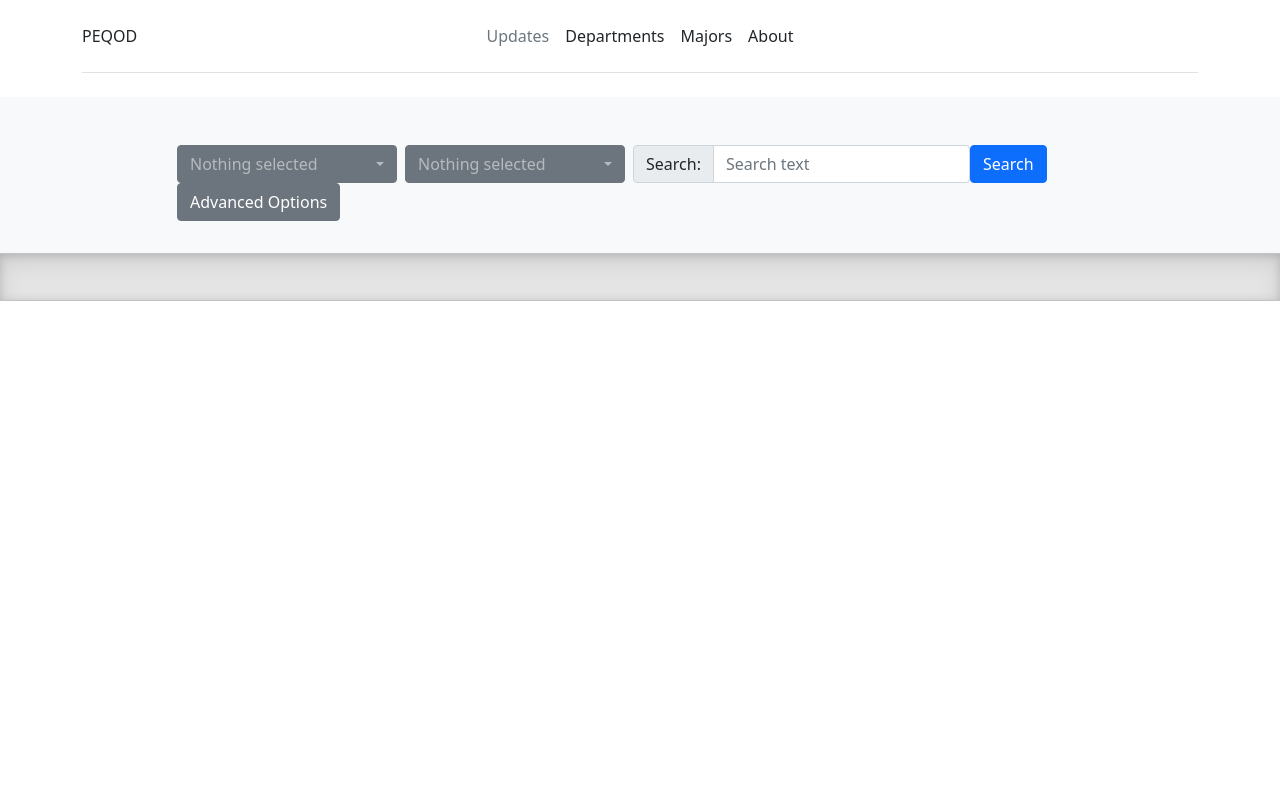
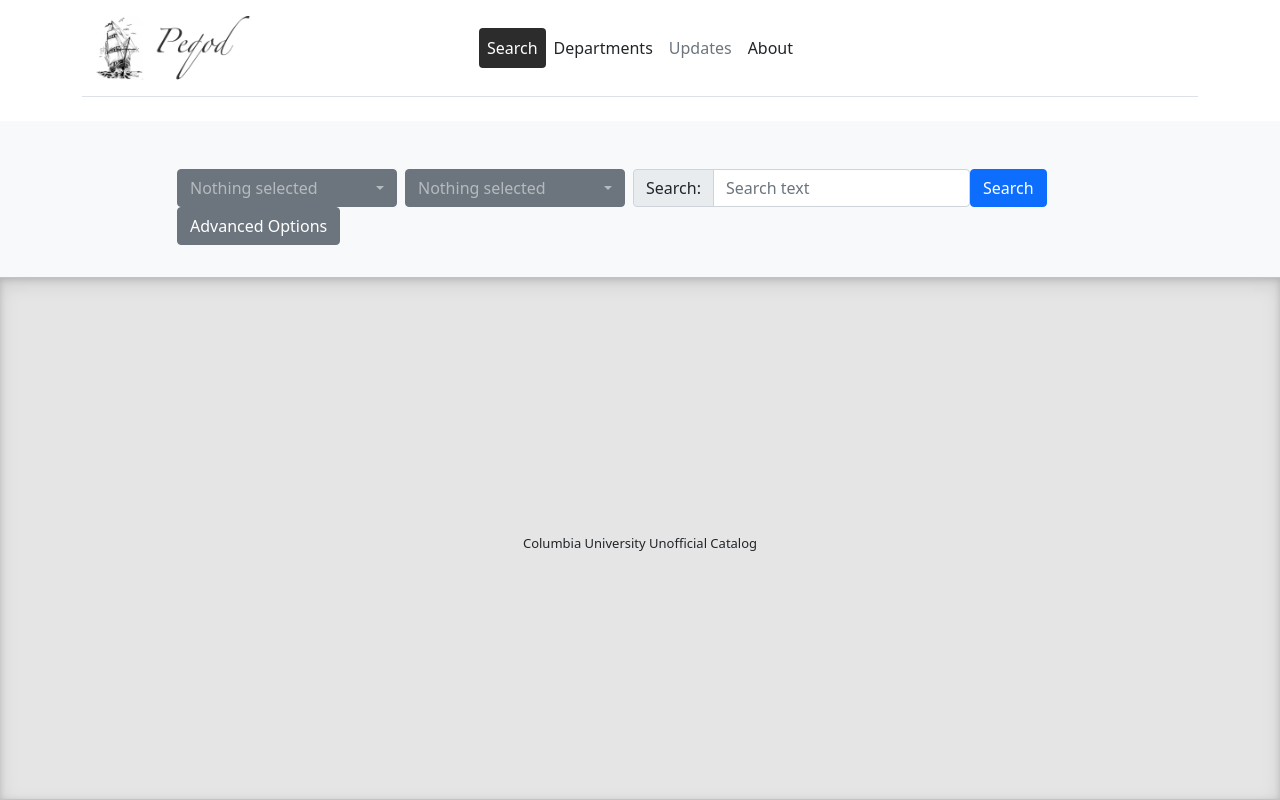
Before and after one commit to soid/peqod, a Django app: page / in a window 1280 px wide. Run offline with Django 3.2, Linux system fonts and the light colour scheme; data that the repository does not hold is empty; some libraries are stand-ins or nearby versions.

Commit message:
about page; logos (temporary with for test shutterstock pics); some design adjustments

```diff
--- a/catalog/catalog/urls.py
+++ b/catalog/catalog/urls.py
@@ -21,6 +21,7 @@ from courses import views
 urlpatterns = [
     path('admin/', admin.site.urls),
     path('', views.index, name='index'),
+    path('about', views.about, name='about'),
     path('course/<str:course_code>/<str:term>', views.course, name='course'),
     path('instr/<str:instructor_name>', views.instructor_view, name='instructor'),
 ]
--- a/catalog/courses/static/custom.css
+++ b/catalog/courses/static/custom.css
@@ -1,12 +1,31 @@
-.b-example-divider {
-    height: 3rem;
+.footer-divider {
+    min-height: 3rem;
     background-color: rgba(0, 0, 0, .1);
     border: solid rgba(0, 0, 0, .15);
     border-width: 1px 0;
     box-shadow: inset 0 .5em 1.5em rgba(0, 0, 0, .1), inset 0 .125em .5em rgba(0, 0, 0, .15);
+
+    font-size: small;
+    align-content: center;
+    text-align: center;
+    padding-top: 10px;
+    cursor: default;
+
+    flex:1;
 }
 
 .pre-scrollable {
     max-height: 340px;
     overflow-y: scroll;
 }
+
+.nav-pills .nav-link.active {
+    background-color: #2c2c2c !important;
+}
+
+.wrap {
+    height: 100vh;
+    width: 100%;
+    display:flex;
+    flex-direction:column;
+}
--- a/catalog/courses/templates/base.html
+++ b/catalog/courses/templates/base.html
@@ -15,18 +15,18 @@
 <script src="https://cdn.jsdelivr.net/npm/bootstrap@5.0.0/dist/js/bootstrap.bundle.min.js" integrity="sha384-p34f1UUtsS3wqzfto5wAAmdvj+osOnFyQFpp4Ua3gs/ZVWx6oOypYoCJhGGScy+8" crossorigin="anonymous"></script>
 <script src="{% static 'custom.js' %}"></script>
 {# Header #}
+<div class="wrap">
 <div class="container">
     <header class="d-flex flex-wrap align-items-center justify-content-center justify-content-md-between py-3 mb-4 border-bottom">
         <a href="/" class="d-flex align-items-center col-md-3 mb-2 mb-md-0 text-dark text-decoration-none">
-            PEQOD
-            <svg class="bi me-2" width="40" height="32" role="img" aria-label="Bootstrap"><use xlink:href="#bootstrap"></use></svg>
+            <img src="{% static 'peqod-logo.png' %}" height="64"/>
         </a>
 
-        <ul class="nav col-12 col-md-auto mb-2 justify-content-center mb-md-0">
-            <li><a href="#" class="nav-link px-2 link-secondary">Updates</a></li>
-            <li><a href="#" class="nav-link px-2 link-dark">Departments</a></li>
-            <li><a href="#" class="nav-link px-2 link-dark">Majors</a></li>
-            <li><a href="#" class="nav-link px-2 link-dark">About</a></li>
+        <ul class="nav nav-pills col-12 col-md-auto mb-2 justify-content-center mb-md-0">
+            <li><a href="/" class="nav-link px-2 link-secondary{% if menu == "search" %} active{% endif %}">Search</a></li>
+            <li><a href="/deps" class="nav-link px-2 link-dark{% if menu == "deps" %} active{% endif %}">Departments</a></li>
+            <li><a href="/updates" class="nav-link px-2 link-secondary{% if menu == "updates" %} active{% endif %}">Updates</a></li>
+            <li><a href="/about" class="nav-link px-2 link-dark{% if menu == "about" %} active{% endif %}">About</a></li>
         </ul>
 
         <div class="col-md-3 text-end">
@@ -40,7 +40,10 @@
 
 {% endblock %}
 
-<div class="b-example-divider"></div>
+<div class="footer-divider">
+    Columbia University Unofficial Catalog
+</div>
+</div>{# wrap #}
 
 </body>
 </html>
--- a/catalog/courses/templates/course.html
+++ b/catalog/courses/templates/course.html
@@ -18,7 +18,7 @@
                             <div class="card-body">
                                 {% if forloop.first %}
                                     <h5>{{ course.course_title }}</h5>
-                                    {% if course.course_subtitle %}
+                                    {% if course.course_subtitle and not course.course_subtitle in course.course_title %}
                                         <h5 class="card-subtitle mb-2 text-muted">{{ course.course_subtitle }}</h5>
                                     {% endif %}
                                     {% if course.course_descr %}
--- a/catalog/courses/views.py
+++ b/catalog/courses/views.py
@@ -42,13 +42,14 @@ def index(request):
             | Q(course_subtitle__icontains=q_query))
 
     # order
-    course_list = course_list.order_by('course_code')[:60]
+    course_list = course_list.order_by('section_key')[:60]  # TODO pagination
 
     # available filters
     semesters = Course.objects.order_by("-year", "semester").values('year', 'semester').distinct()
     departments = Course.objects.order_by("department").values('department').distinct()
 
     context = {
+        'menu': 'search',
         # filters
         'q_year': q_year,
         'q_semester': q_semester,
@@ -88,3 +89,6 @@ def instructor_view(request, instructor_name: str):
         'departments': departments
     }
     return render(request, 'instructor.html', context)
+
+def about(request):
+    return render(request, 'about.html', {'menu': 'about'})
```
Also changed, not shown: catalog/courses/templates/about.html (added, +55 -0 lines), catalog/courses/templates/instructor.html (+6 -1 lines), catalog/courses/static/peqod-big.png (added), catalog/courses/static/peqod-logo.png (added).
